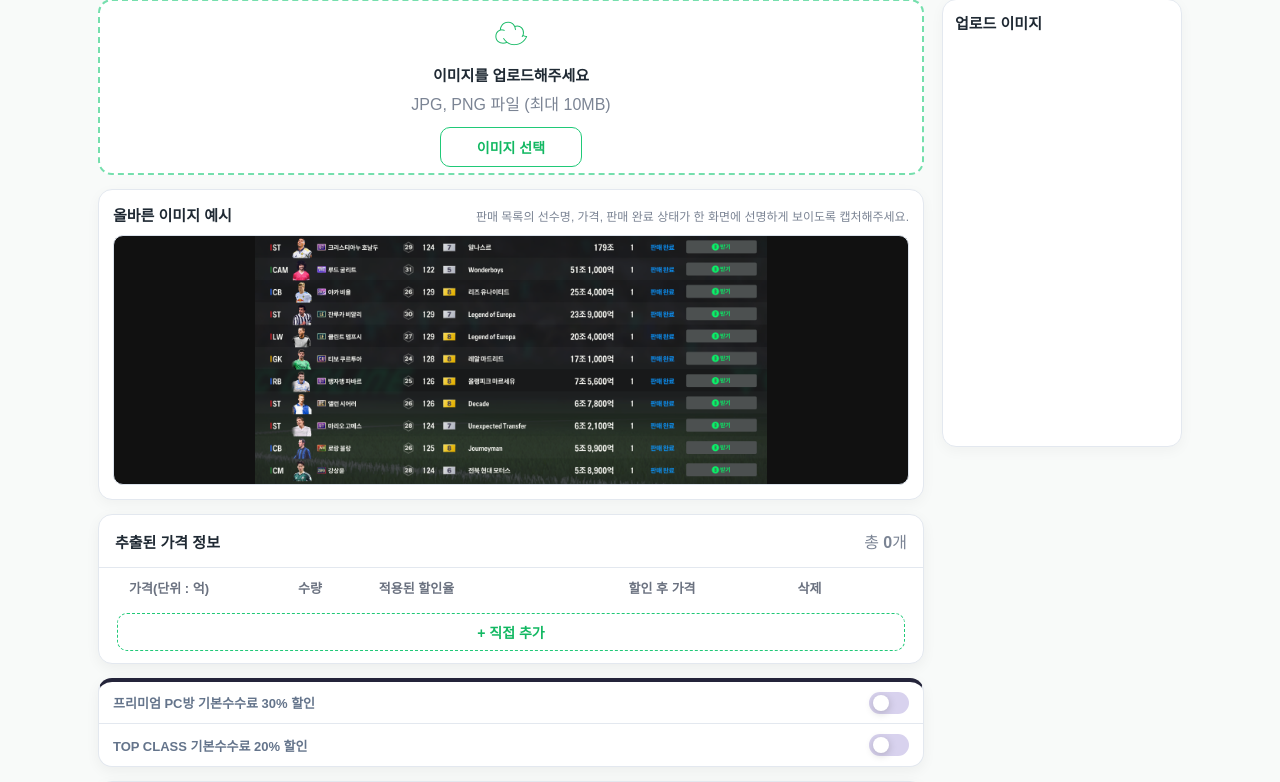
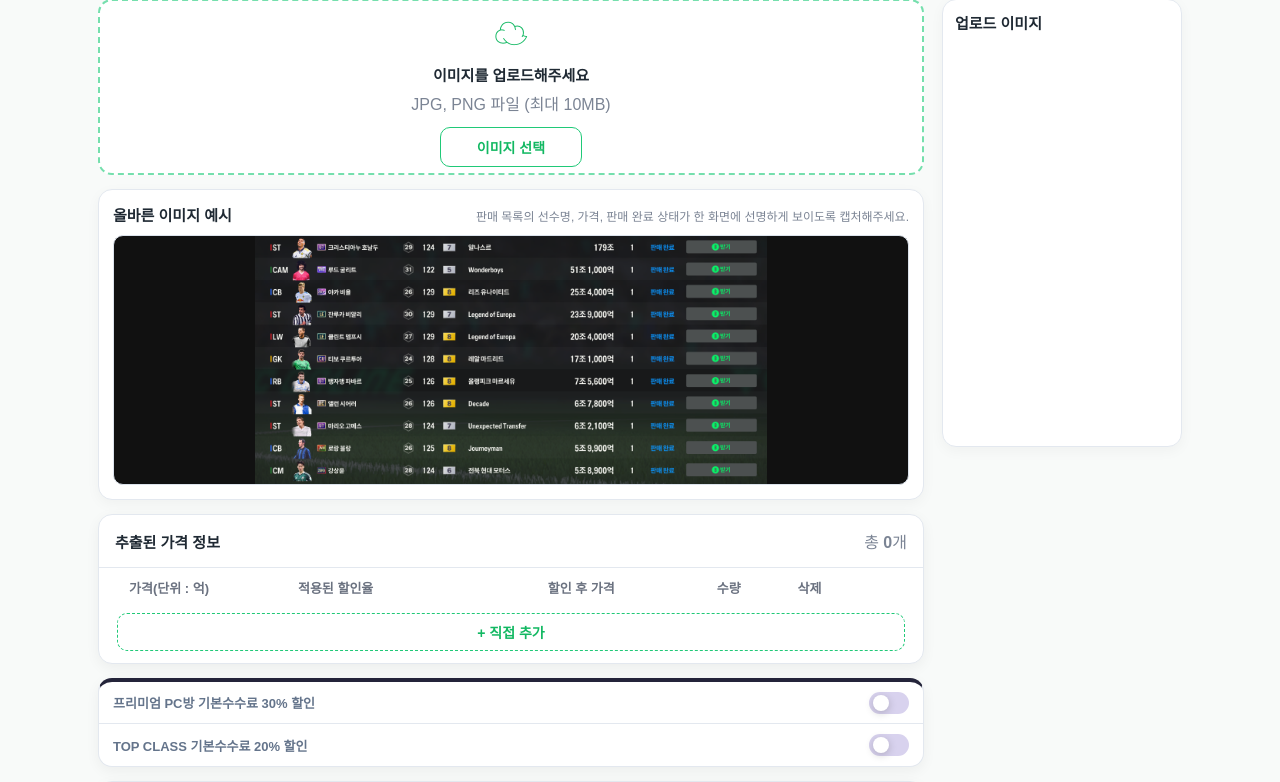
Before and after one commit to rladbcks23/fifa_transfer_market_calculater, a Django app: page / in a window 1280 px wide. Shown: the part 108-890 px from the top of the page. Run offline with Django 5.2, Linux system fonts and the light colour scheme.

Commit message:
Move quantity column before delete

```diff
--- a/static/css/style.css
+++ b/static/css/style.css
@@ -219,7 +219,7 @@ body {
 .table-header,
 .player-row {
   display: grid;
-  grid-template-columns: 1.15fr 0.55fr 1.7fr 1.15fr 0.65fr;
+  grid-template-columns: 1.15fr 1.7fr 1.15fr 0.55fr 0.65fr;
 }
 .table-header {
   padding: 10px 30px;
--- a/static/js/main.js
+++ b/static/js/main.js
@@ -191,9 +191,9 @@ function renderPlayers() {
 
     row.innerHTML = `
       <input class="price-input" value="${displayPrice}" data-index="${index}" inputmode="numeric">
-      <input class="quantity-input" value="${quantity}" data-index="${index}" type="number" min="1" step="1" inputmode="numeric">
       <div class="discount-rate">${getAppliedDiscountLabel(price, assignedCoupons)}</div>
       <div class="discount-price">${formatBp(afterPrice)}</div>
+      <input class="quantity-input" value="${quantity}" data-index="${index}" type="number" min="1" step="1" inputmode="numeric">
       <button class="delete-btn" data-index="${index}">삭제</button>
     `;
 
--- a/transfer_calc/templates/transfer_calc/index.html
+++ b/transfer_calc/templates/transfer_calc/index.html
@@ -39,9 +39,9 @@
 
           <div class="table-header">
             <span>가격(단위 : 억)</span>
-            <span>수량</span>
             <span>적용된 할인율</span>
             <span>할인 후 가격</span>
+            <span>수량</span>
             <span>삭제</span>
           </div>
 
```
